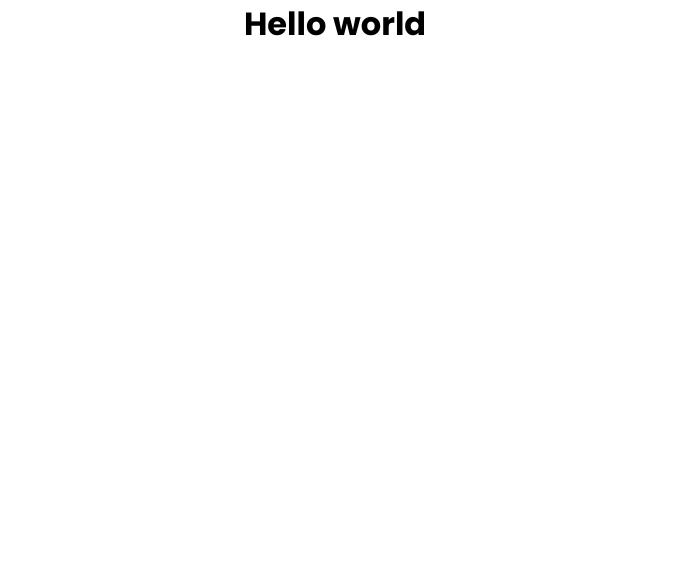
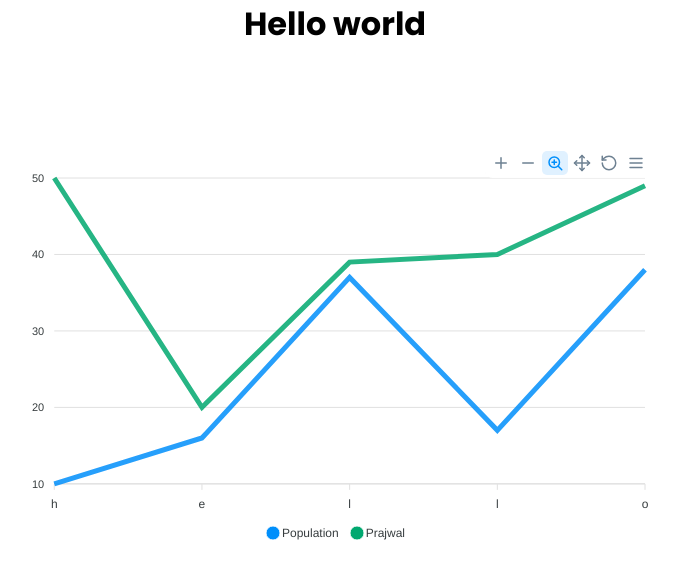
Before and after one commit to prajwal-0706/PBL-Project, a plain HTML site: page Project/index.html in a window 1280 px wide. Shown: the whole page, without its empty margins (305-984 px from the left). Drawn offline with nearby package versions, Linux system fonts and the light colour scheme; a web font is replaced by a local one.

Commit message:
Trial Commit

```diff
--- a/Project/JS/index.js
+++ b/Project/JS/index.js
@@ -0,0 +1,27 @@
+//Plot Options
+let options = {
+  chart: {
+    type: 'line',
+  },
+  series: [
+    {
+      name: 'Population',
+      data: [10, 16, 37, 17, 38],
+    },
+    {
+      name: 'Prajwal',
+      data: [50, 20, 39, 40, 49],
+    },
+  ],
+  xaxis: {
+    categories: ['h', 'e', 'l', 'l', 'o'],
+  },
+};
+
+//Add Changes
+
+const chart = new ApexCharts(document.querySelector('.chart'), options);
+
+//Render changes
+
+chart.render();
--- a/Project/Styles/style.css
+++ b/Project/Styles/style.css
@@ -11,3 +11,8 @@
 h1 {
   text-align: center;
 }
+
+.container {
+  width: 50%;
+  margin: 100px auto;
+}
--- a/Project/index.html
+++ b/Project/index.html
@@ -16,6 +16,11 @@
   </head>
   <body>
     <h1>Hello world</h1>
+    <div class="container">
+      <div class="chart"></div>
+    </div>
+
+    <script src="https://cdn.jsdelivr.net/npm/apexcharts"></script>
     <script src="./JS/index.js"></script>
   </body>
 </html>
```
